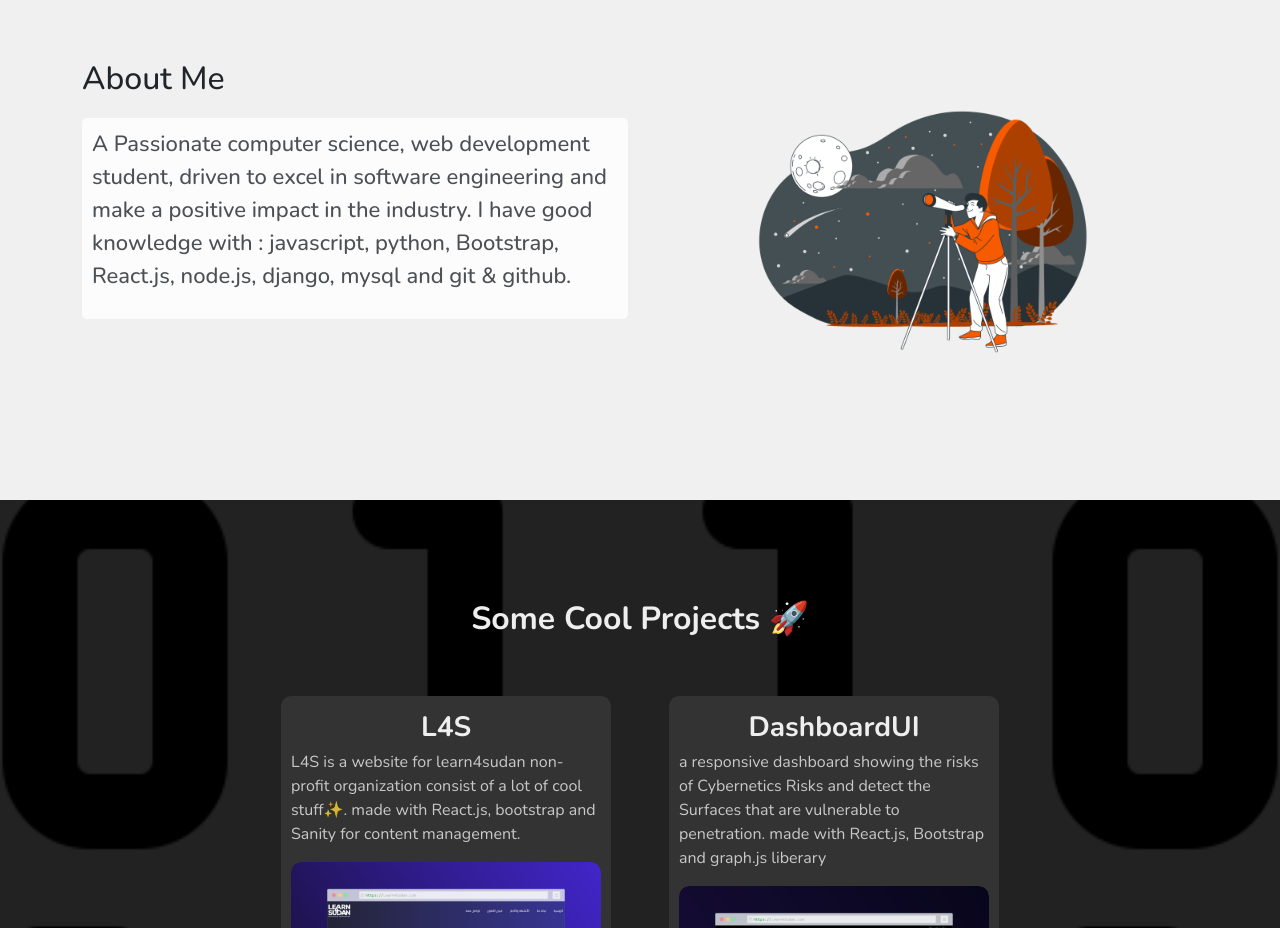
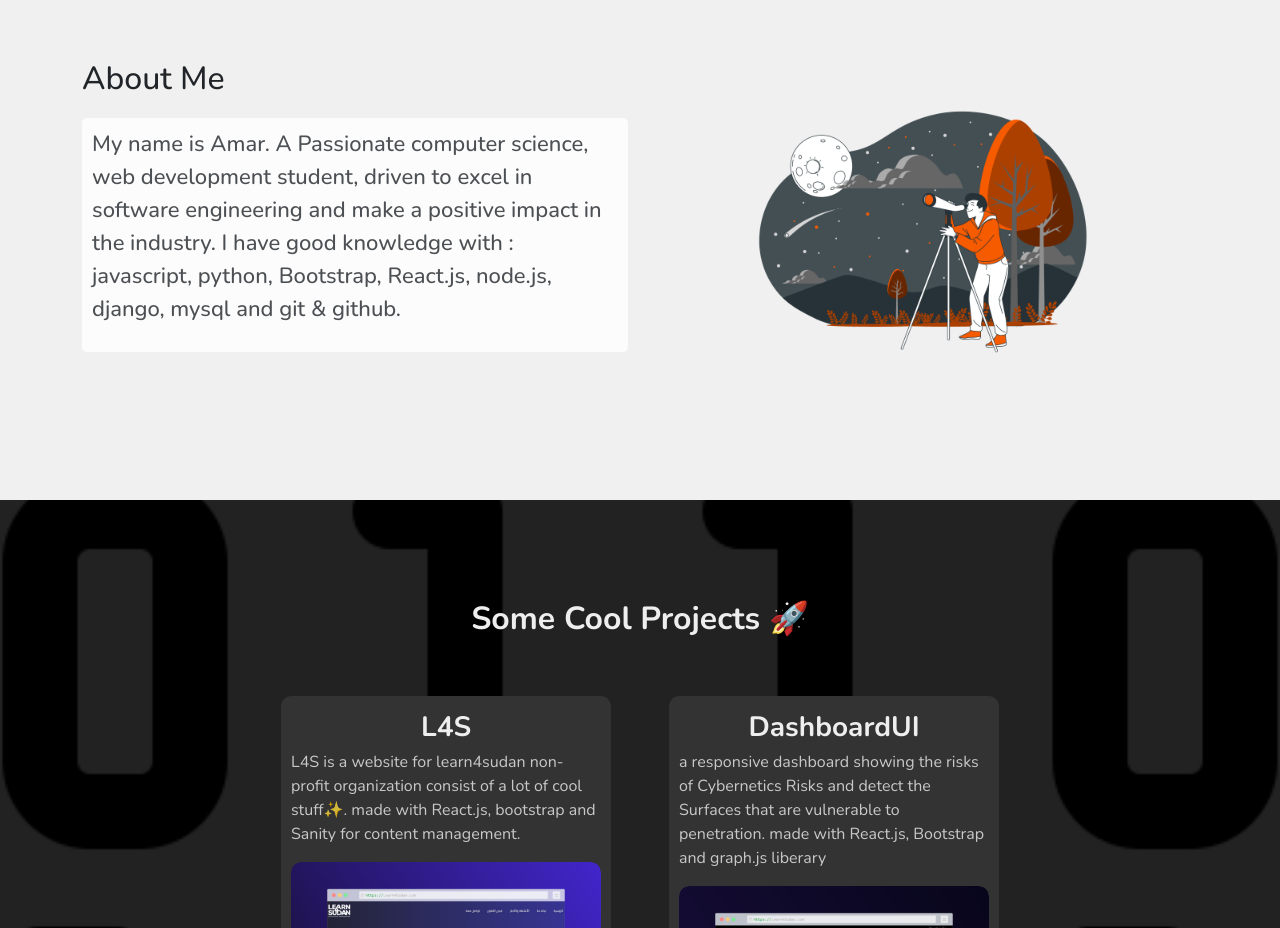
Before and after one commit to Amar-Dev1/Portfolio, a React (Vite) app: page / in a window 1280 px wide. Shown: the part 840-1768 px from the top of the page. Built offline with nearby package versions, Linux system fonts and the light colour scheme.

Commit message:
Update About.jsx

```diff
--- a/src/Sections/About/About.jsx
+++ b/src/Sections/About/About.jsx
@@ -11,7 +11,7 @@ const About = () => {
             <h2 className="title">About Me</h2>
             <div className='about-phrase'>
               <p>
-                A Passionate computer science, web development student, driven to excel in software engineering and make a positive impact in the industry. I have good knowledge with : javascript, python, Bootstrap, React.js, node.js, django, mysql and git & github.</p>
+                My name is <span className="my-name">Amar</span>. A Passionate computer science, web development student, driven to excel in software engineering and make a positive impact in the industry. I have good knowledge with : javascript, python, Bootstrap, React.js, node.js, django, mysql and git & github.</p>
             </div>
           </Col>
           <Col lg={6} md={12} sm={12} className="d-flex justify-content-center align-items-center"> {/* Center the image vertically and horizontally */}
```
